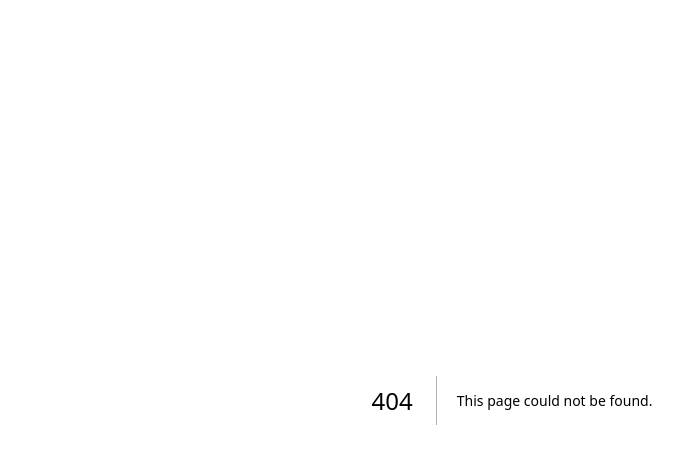
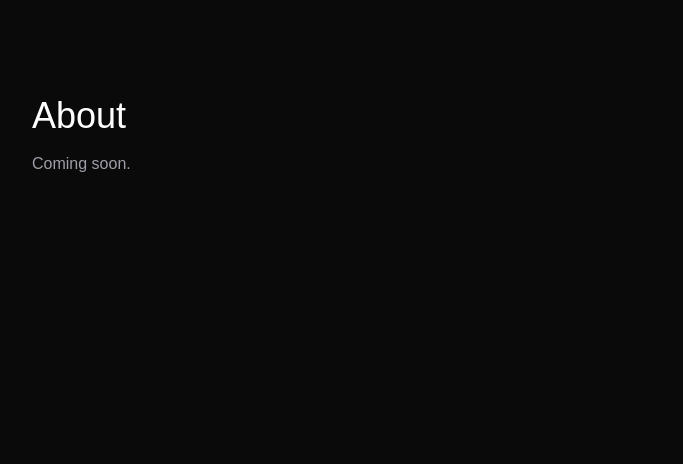
Before and after one commit to Jdlaw95/jason-portfolio, a Next.js app: page /about in a window 1280 px wide. Before the commit this address had no page. Shown: the top 464 px of the page, without its empty margins (128-811 px from the left). Built offline with nearby package versions, Linux system fonts and the light colour scheme.

Commit message:
added projects, contact and about pages

```diff
--- /dev/null
+++ b/app/about/page.tsx
@@ -0,0 +1,10 @@
+export default function About() {
+    return (
+        <div className="min-h-screen text-white" style={{ backgroundColor: "#0a0a0a" }}>
+            <main className="mx-auto max-w-5xl px-8 py-24">
+                <h1 className="text-4xl front-bold">About</h1>
+                <p className="mt-4 text-zinc-400">Coming soon.</p>
+            </main>
+        </div>
+    )
+}
--- /dev/null
+++ b/app/contact/page.tsx
@@ -0,0 +1,10 @@
+export default function Contact() {
+    return (
+        <div className="min-h-screen text-white" style={{ backgroundColor: "#0a0a0a" }}>
+            <main className="mx-auto max-w-5xl px-8 py-24">
+                <h1 className="text-4xl font-bold">Contact</h1>
+                <p className="mt-4 text-zinc-400">Coming soon.</p>
+            </main>
+        </div>
+    )
+}
--- a/app/page.tsx
+++ b/app/page.tsx
@@ -38,7 +38,7 @@ export default function Home() {
             View My Work
           </Link>
           <Link
-            href="/contact"
+            href="mailto:kaiblu26@gmail.com"
             className="rounded-lg border border-zinc-700 px-6 py-3 text-sm font-medium text-white hover:border-zinc-500 transition-colors"
           >
             Get In Touch
```
